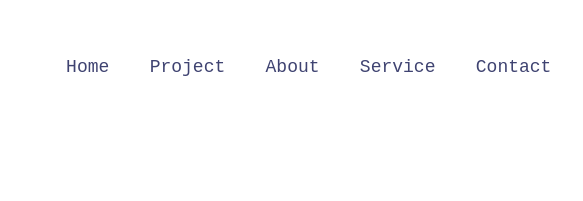
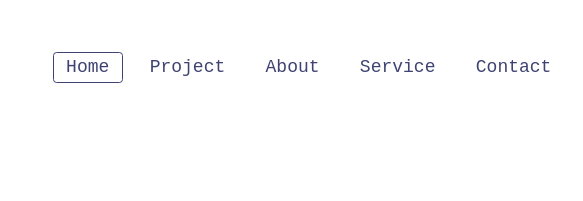
Before and after one commit to thsaris/03-happy-weekend, a website: page index.html in a window 1280 px wide. Shown: the top 201 px of the page, 475-1058 px from the left. Drawn offline with Linux system fonts and the light colour scheme.

Commit message:
fixed border

```diff
--- a/index.html
+++ b/index.html
@@ -124,7 +124,7 @@
     <header>
         <img src="./designs/1.png" alt="logo">
         <nav>
-            <a href="#">Home</a>
+            <a style="border-color: #3F4371" href="#">Home</a>
             <a href="#">Project</a>
             <a href="#">About</a>
             <a href="#">Service</a>
```
Also changed, not shown: css/main.css (added).
